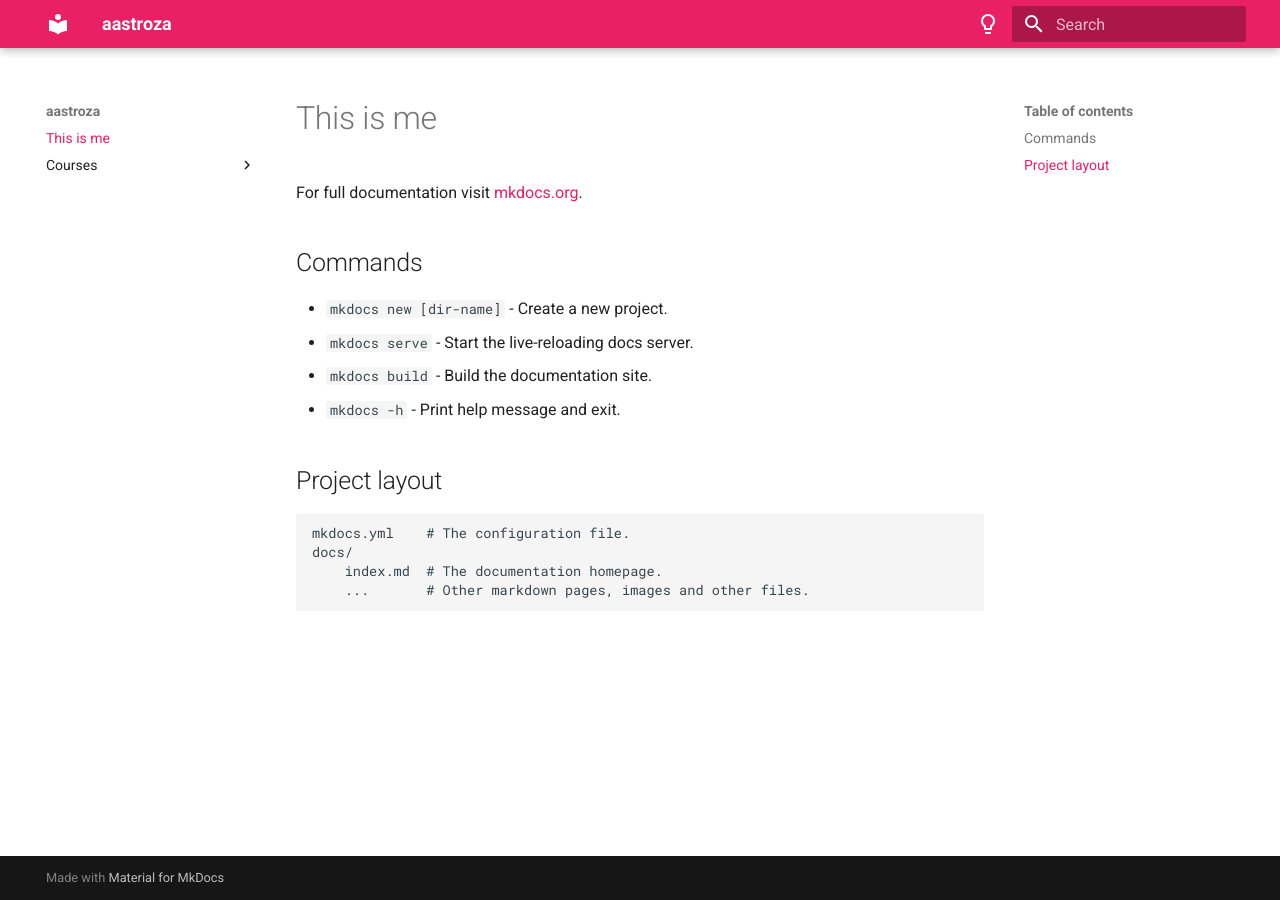
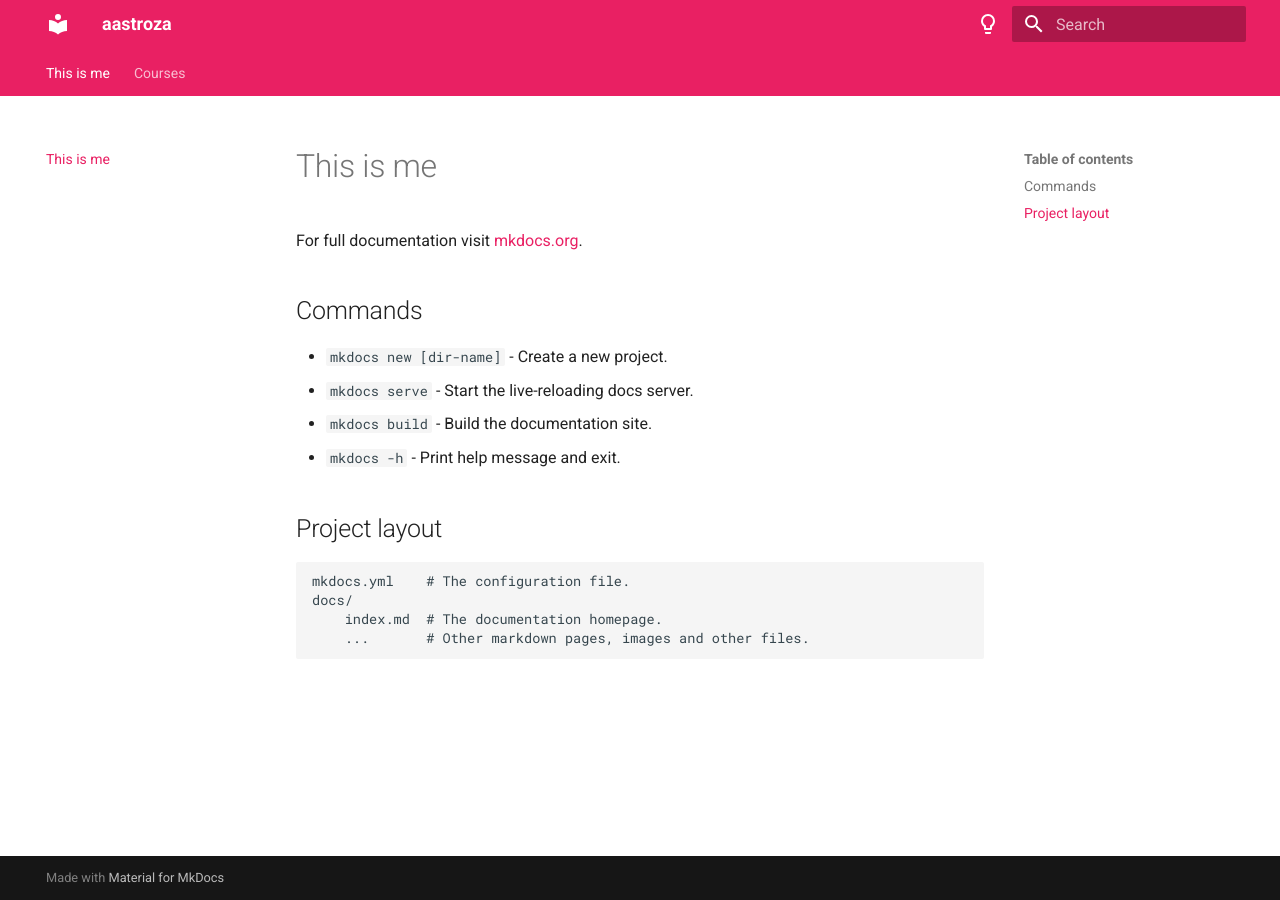
Before and after one commit to aastroza/aastroza.github.io, an MkDocs documentation site: the page built from docs/index.md, in a window 1280 px wide. Built offline with MkDocs 1.6.1 and Material for MkDocs 9.7.7, drawn with Linux system fonts in a browser that asks for light colours.

Commit message:
Update mkdocs.yml

```diff
--- a/mkdocs.yml
+++ b/mkdocs.yml
@@ -16,10 +16,9 @@ theme:
     toggle:
       icon: material/lightbulb
       name: "Switch to light mode"
-
-  repo_name: aastroza.github.io
+  features:
+    - navigation.tabs
   repo_url: https://github.com/aastroza/aastroza.github.io
-
   nav:
   - Home:
     - This is me: index.md
```
